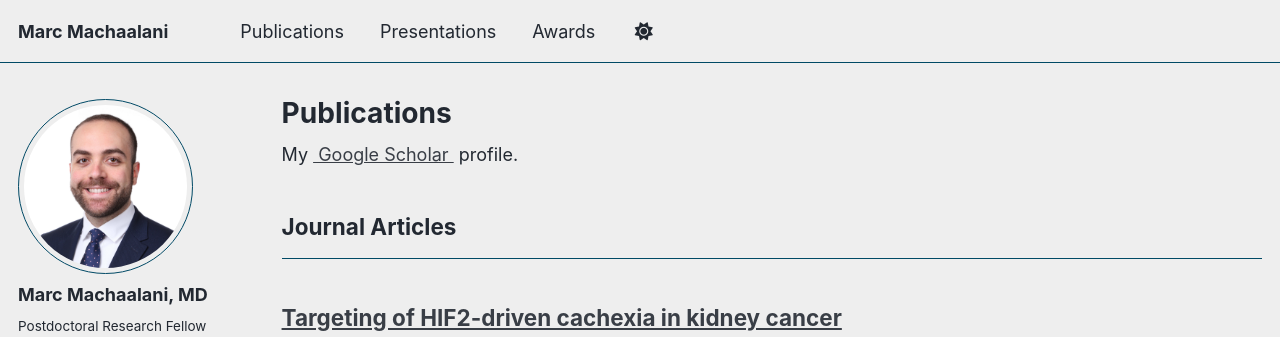
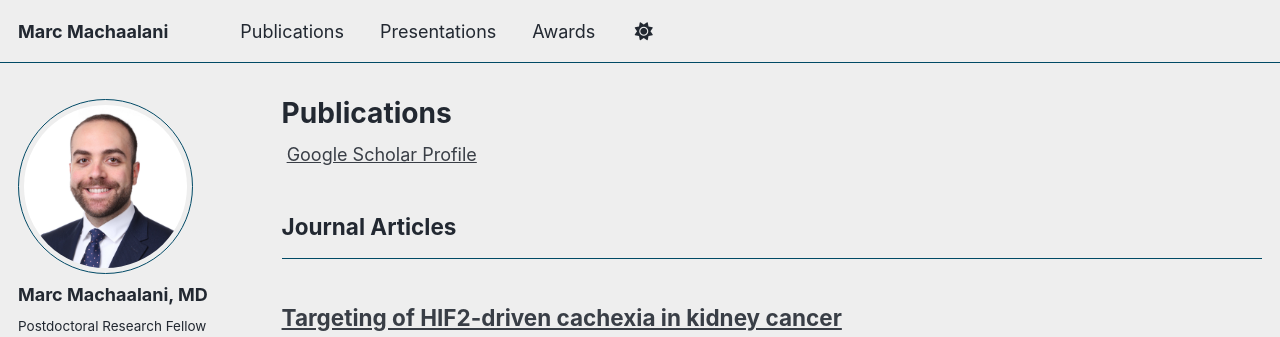
Before and after one commit to MarcMachaalani/marcmachaalani.github.io, a Jekyll site: the page built from _pages/publications.html, in a window 1280 px wide and 900 px high. Shown: the top 337 px of the window. Built offline with Jekyll 4.4.1, drawn with Linux system fonts in a browser that asks for light colours; some web fonts are replaced; a script bundle is joined from its source files by our own code; library files that are not in the unit come from our copies.

Commit message:
Update publications.html

```diff
--- a/_pages/publications.html
+++ b/_pages/publications.html
@@ -6,10 +6,13 @@ author_profile: true
 ---
 
 {% if site.author.googlescholar %}
-  <div class="wordwrap">My <a href="{{site.author.googlescholar}}"> Google Scholar </a> profile.</div>
+  <div class="wordwrap">
+    <a href="{{ site.author.googlescholar }}">Google Scholar Profile</a>
+  </div>
 {% endif %}
 
 {% include base_path %}
+
 
 <!-- New style rendering if publication categories are defined -->
 {% if site.publication_category %}
```
